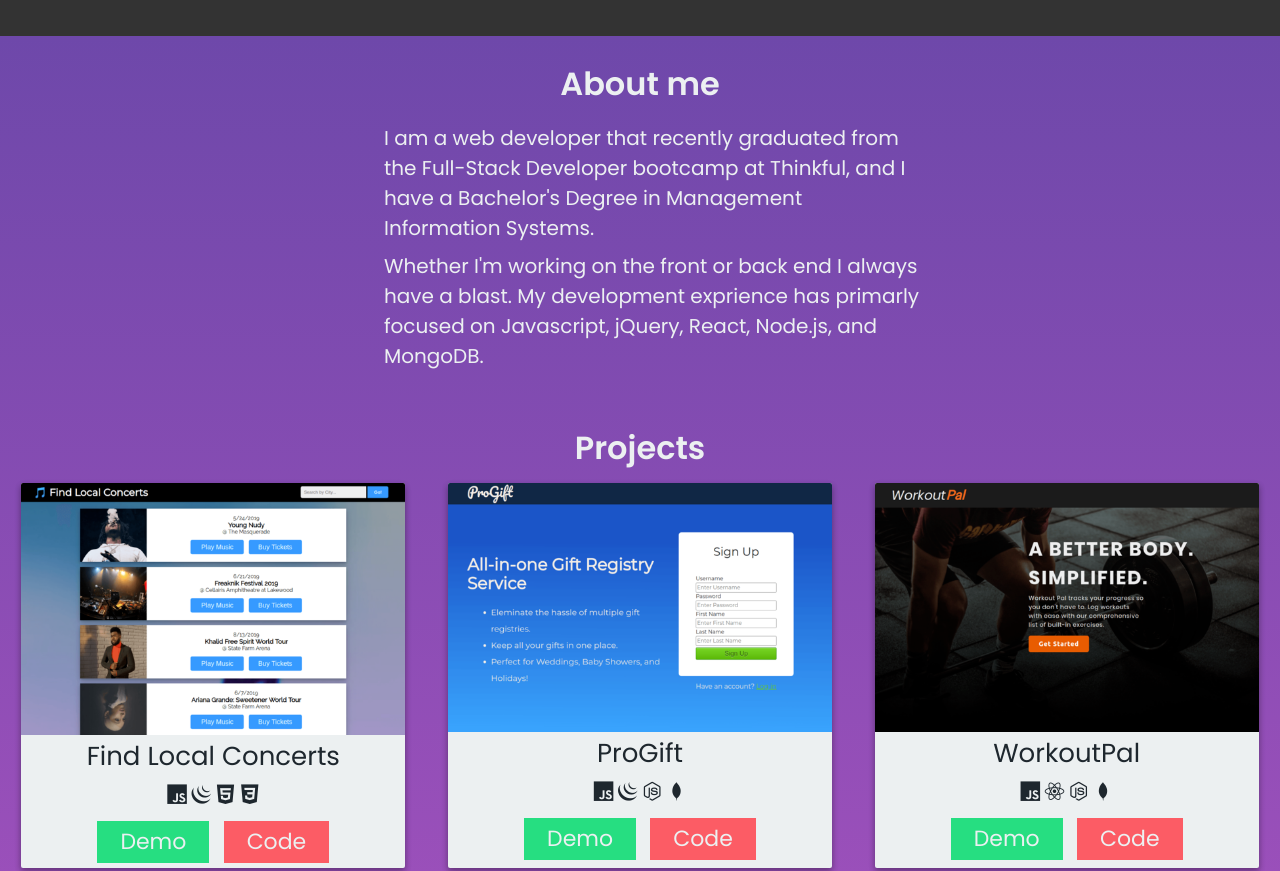
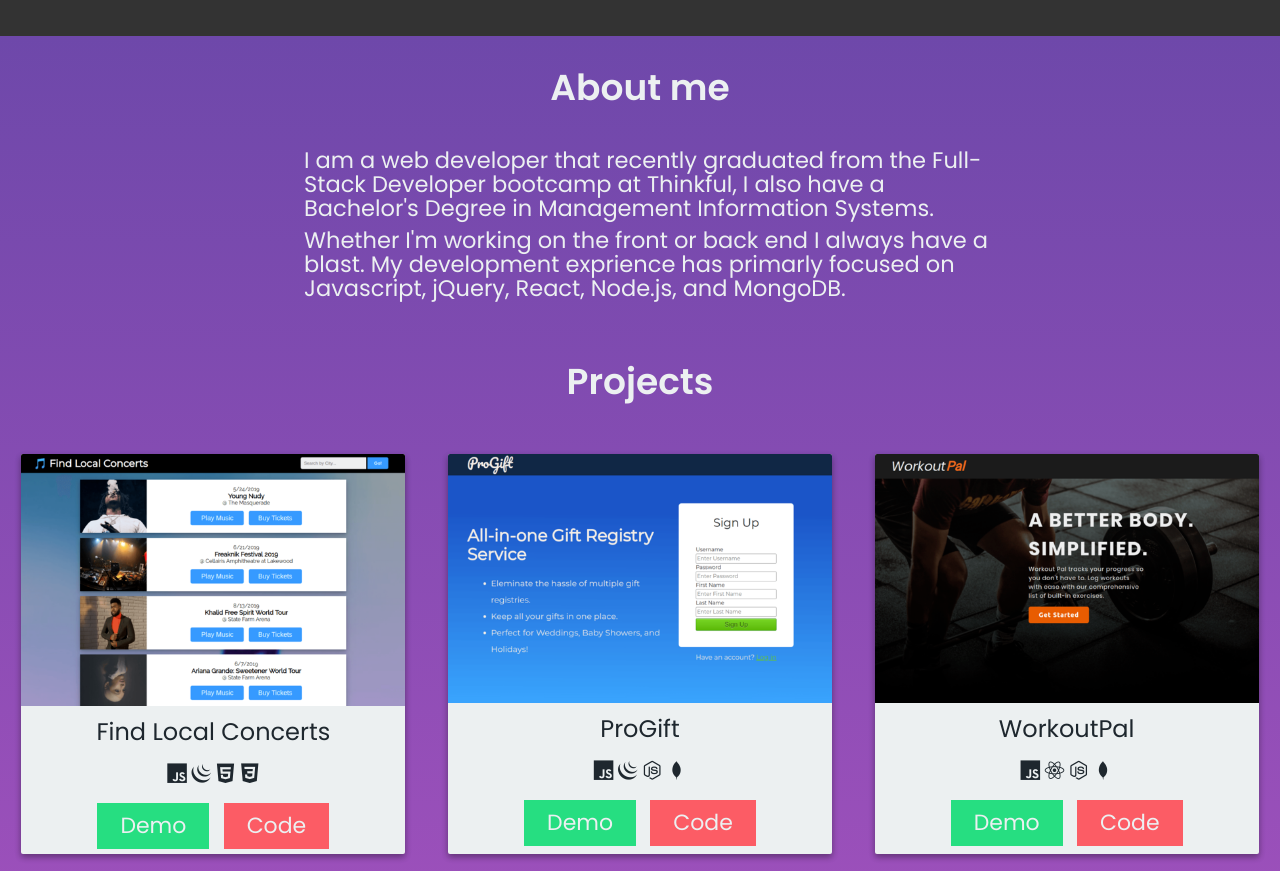
Before and after one commit to dsawyer13/dylansawyer, a plain HTML site: page index.html in a window 1280 px wide. Shown: the part 800-1671 px from the top of the page. Drawn offline with nearby package versions, Linux system fonts and the light colour scheme.

Commit message:
made css more responsive

```diff
--- a/index.html
+++ b/index.html
@@ -44,14 +44,14 @@
           <h2>About me</h2>
           <div>
             <p>I am a web developer that recently graduated from the Full-Stack Developer bootcamp at Thinkful,
-            and I have a Bachelor's Degree in Management Information Systems.</p>
+            I also have a Bachelor's Degree in Management Information Systems.</p>
             <p>Whether I'm working on the front or back end I always have a blast.
             My development exprience has primarly
             focused on Javascript, jQuery, React, Node.js, and MongoDB.</p>
           </div>
         </section>
         <section class="portfolio">
-          <h2>Projects</h2>
+          <h2 class="project-head">Projects</h2>
           <div class="find-local-concerts card">
             <a href="https://dsawyer13.github.io/find-local-concerts/" target="_blank">
               <img src="./images/FLC.png" alt="Find Local Concerts">
--- a/styles.css
+++ b/styles.css
@@ -23,8 +23,8 @@ html, body {
 
 header {
   padding-left: 30px;
-  font-size: 18px;
-  height: 85vh;
+  font-size: calc(20px + (32 - 20) * ((100vw - 300px) / (1600 - 300)));
+  height: 100vh;
   text-align: left;
 }
 
@@ -89,17 +89,23 @@ h1 {
 
 .portfolio {
   text-align: center;
-  line-height: 1rem;
+  line-height: 1.3em;
 }
 
+.project-head {
+  margin-bottom: 1.2em;
+}
+
+
+
 .subtitles {
-  font-size: 26px;
-  padding: 10px;
+  font-size: 1.5em;
+  padding: 10px 4px;
   margin-bottom: 10px;
 }
 
 .header-button {
-  font-size:26px;
+  font-size: calc(24px + (34 - 24) * ((100vw - 300px) / (1600 - 300)));
   font-weight: bold;
   border: 1px solid transparent;
   background-color: #45aaf2;
@@ -169,10 +175,11 @@ h2 {
   padding-top: 10px;
   line-height: 1.5rem;
   text-align: center;
+  max-width: 800px;
 }
 
 .about p {
-  font-size: 19px;
+  font-size: calc(18px + (24 - 18) * ((100vw - 300px) / (1600 - 300)));
   width: 95%;
   text-align: left;
   margin: 8px 0;
@@ -218,7 +225,8 @@ footer {
   display: static;
 }
 
-@media (min-width:641px)  {
+
+@media only screen and (min-width:784px)  {
   .icons {
     text-align: right;
     padding-right: 100px;
@@ -230,6 +238,7 @@ footer {
 
   header {
     padding-left: 80px;
+    height: 90vh;
   }
 
   .hide {
@@ -245,7 +254,7 @@ footer {
     flex-wrap: wrap;
     justify-content: space-between;
     margin-top: 15px;
-    padding-bottom: 30px;
+    padding-bottom: 2em;
   }
 
   .portfolio > h2 {
@@ -256,35 +265,16 @@ footer {
     width: 30%;
   }
 
-  .about p {
-    font-size: 20px;
-    line-height: 1.5em;
-    width: 50%;
-    margin-left: 22%;
-
-  }
-
   .about {
     margin: 0 auto;
     text-align: center;
-  }
-
-  h1 {
-    font-size: 4em;
-  }
-
-  header {
-    height: 90vh;
-  }
-
-  .header-button {
-    font-size: 2em;
-
-  }
-
+}
   .extraroom {
     margin-bottom: 10px;
   }
 
-
+  .container h2 {
+    font-size: 36px;
+    padding-bottom: 0.5em;
+  }
 }
```
